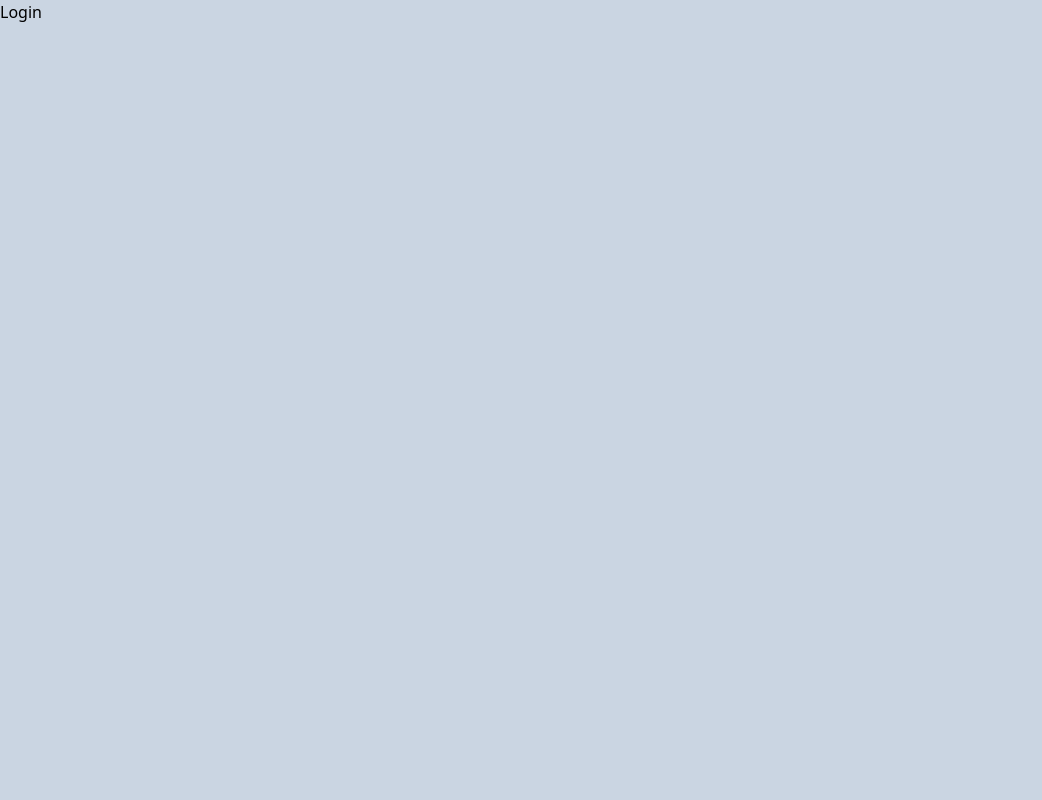
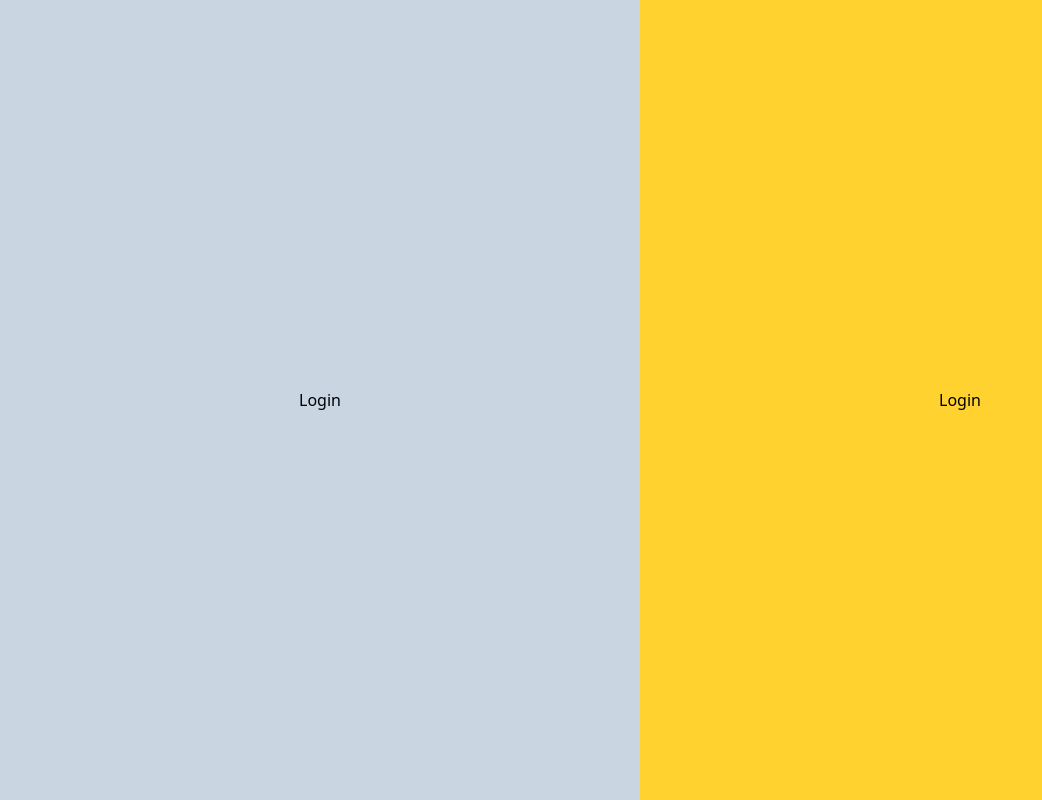
Before and after one commit to johnsonbhaskaran/Food-from-Home, a React (Vite) app: page / in a window 1280 px wide. Shown: the whole page, without its empty margins (0-1042 px from the left). Built offline with nearby package versions, Linux system fonts and the light colour scheme.

Commit message:
login screen base code for mobile and tablet

```diff
--- a/src/components/Login.jsx
+++ b/src/components/Login.jsx
@@ -3,7 +3,8 @@ import React from "react";
 const Login = () => {
   return (
     <div className='flex w-full h-screen bg-slate-300'>
-      <div>Login</div>
+      <div className='w-full md:w-1/2 flex items-center justify-center'>Login</div>
+      <div className='hidden md:w-1/2 bg-amber-300 md:flex items-center justify-center'>Login</div>
     </div>
   );
 };
```
